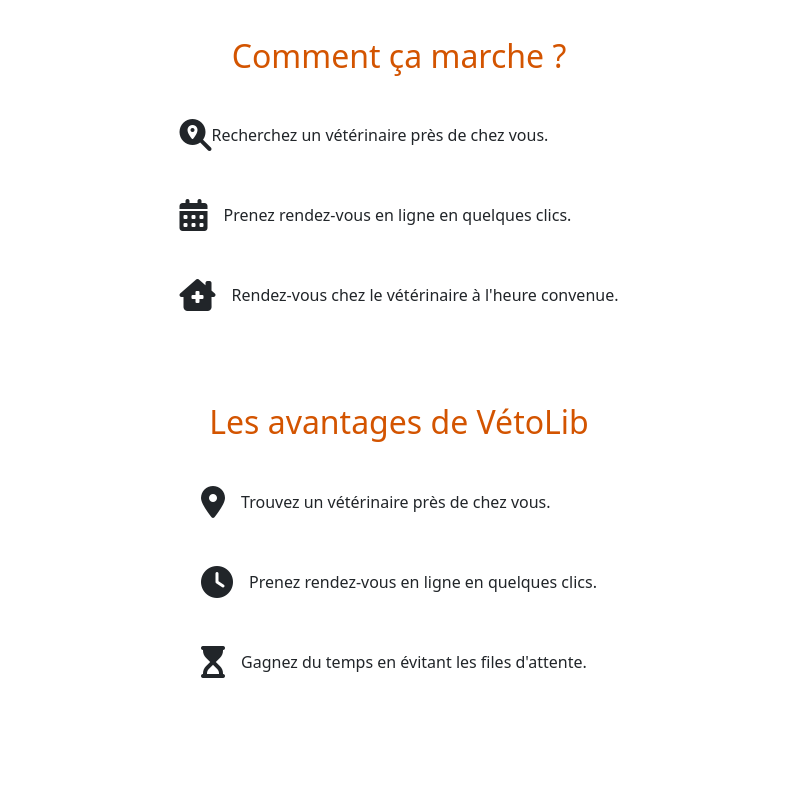
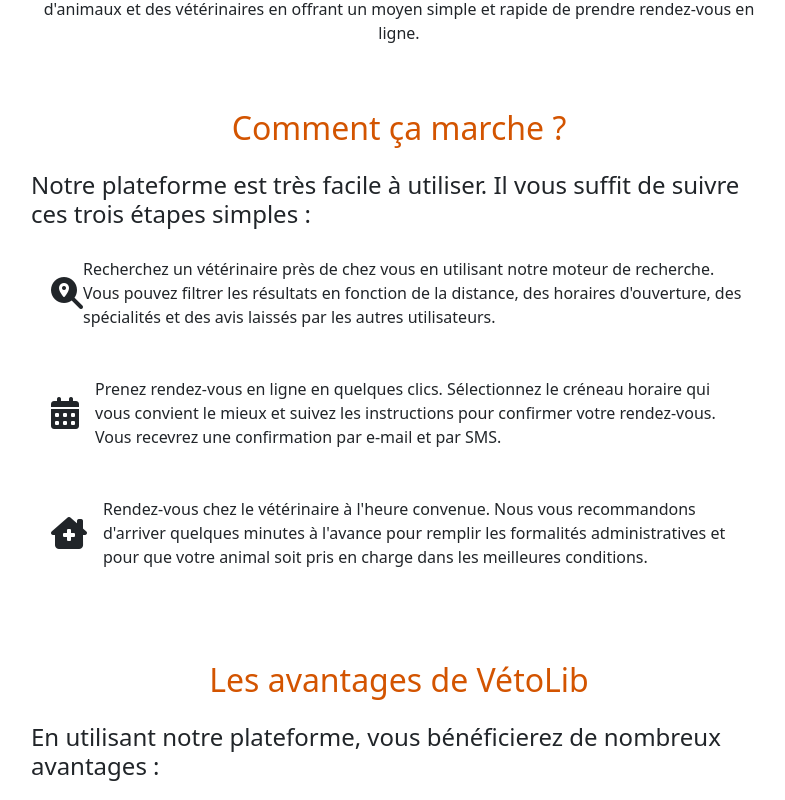
Before and after one commit to EddyTerosier/VetoLib, a React (Vite) app in the folder frontend/: page / in a window 1280 px wide. Shown: the part 820-1620 px from the top of the page, without its empty margins (241-1026 px from the left). Before the commit the page ends 1590 px from the top, so only its background shows below. Built offline with nearby package versions, Linux system fonts and the light colour scheme.

Commit message:
add text in homepage

```diff
--- a/frontend/src/components/Home.jsx
+++ b/frontend/src/components/Home.jsx
@@ -83,7 +83,11 @@ export default function Home() {
               Qui sommes-nous ?
             </h2>
             <p className="text-center">
-              Un site de prise de rendez-vous en ligne pour les vétérinaires.
+              VétoLib est un site de prise de rendez-vous en ligne spécialement
+              conçu pour faciliter l'accès aux soins vétérinaires. Notre
+              plateforme a été créée dans le but de simplifier la vie des
+              propriétaires d'animaux et des vétérinaires en offrant un moyen
+              simple et rapide de prendre rendez-vous en ligne.
             </p>
           </div>
         </div>
@@ -93,6 +97,10 @@ export default function Home() {
             <h2 className="text-center mb-4 section-title">
               Comment ça marche ?
             </h2>
+            <h4>
+              Notre plateforme est très facile à utiliser. Il vous suffit de
+              suivre ces trois étapes simples :
+            </h4>
             <div className="d-flex justify-content-center">
               <ol className="list-unstyled">
                 <li className="mb-2 d-flex align-items-center list-item-custom">
@@ -101,7 +109,10 @@ export default function Home() {
                     style={{ fontSize: "32px" }}
                   ></i>
                   <span className="text-custom">
-                    Recherchez un vétérinaire près de chez vous.
+                    Recherchez un vétérinaire près de chez vous en utilisant
+                    notre moteur de recherche. Vous pouvez filtrer les résultats
+                    en fonction de la distance, des horaires d'ouverture, des
+                    spécialités et des avis laissés par les autres utilisateurs.
                   </span>
                 </li>
                 <li className="mb-2 d-flex align-items-center list-item-custom">
@@ -110,7 +121,10 @@ export default function Home() {
                     style={{ fontSize: "32px" }}
                   ></i>
                   <span className="text-custom">
-                    Prenez rendez-vous en ligne en quelques clics.
+                    Prenez rendez-vous en ligne en quelques clics. Sélectionnez
+                    le créneau horaire qui vous convient le mieux et suivez les
+                    instructions pour confirmer votre rendez-vous. Vous recevrez
+                    une confirmation par e-mail et par SMS.
                   </span>
                 </li>
                 <li className="mb-2 d-flex align-items-center list-item-custom">
@@ -119,7 +133,10 @@ export default function Home() {
                     style={{ fontSize: "32px" }}
                   ></i>
                   <span className="text-custom">
-                    Rendez-vous chez le vétérinaire à l'heure convenue.
+                    Rendez-vous chez le vétérinaire à l'heure convenue. Nous
+                    vous recommandons d'arriver quelques minutes à l'avance pour
+                    remplir les formalités administratives et pour que votre
+                    animal soit pris en charge dans les meilleures conditions.
                   </span>
                 </li>
               </ol>
@@ -131,6 +148,10 @@ export default function Home() {
             <h2 className="text-center mb-4 section-title">
               Les avantages de VétoLib
             </h2>
+            <h4>
+              En utilisant notre plateforme, vous bénéficierez de nombreux
+              avantages :
+            </h4>
             <div className="d-flex justify-content-center">
               <ul className="list-unstyled text-center">
                 <li className="mb-2 d-flex align-items-center list-item-custom">
@@ -139,7 +160,10 @@ export default function Home() {
                     style={{ fontSize: "32px" }}
                   ></i>
                   <span className="text-custom">
-                    Trouvez un vétérinaire près de chez vous.
+                    Trouvez un vétérinaire près de chez vous : notre moteur de
+                    recherche vous permet de trouver rapidement un vétérinaire
+                    proche de chez vous, en fonction de vos critères de
+                    recherche.
                   </span>
                 </li>
                 <li className="mb-2 d-flex align-items-center list-item-custom">
@@ -148,7 +172,10 @@ export default function Home() {
                     style={{ fontSize: "32px" }}
                   ></i>
                   <span className="text-custom">
-                    Prenez rendez-vous en ligne en quelques clics.
+                    Prenez rendez-vous en ligne en quelques clics : plus besoin
+                    de passer des coups de fil ou d'attendre en ligne pour
+                    prendre rendez-vous. Notre plateforme vous permet de
+                    réserver votre créneau horaire en quelques clics seulement.
                   </span>
                 </li>
                 <li className="mb-2 d-flex align-items-center list-item-custom">
@@ -157,7 +184,11 @@ export default function Home() {
                     style={{ fontSize: "32px" }}
                   ></i>
                   <span className="text-custom">
-                    Gagnez du temps en évitant les files d'attente.
+                    Gagnez du temps en évitant les files d'attente : en prenant
+                    rendez-vous en ligne, vous évitez les files d'attente et les
+                    temps d'attente inutiles. Vous pouvez ainsi planifier votre
+                    visite chez le vétérinaire en fonction de votre emploi du
+                    temps.
                   </span>
                 </li>
               </ul>
```
